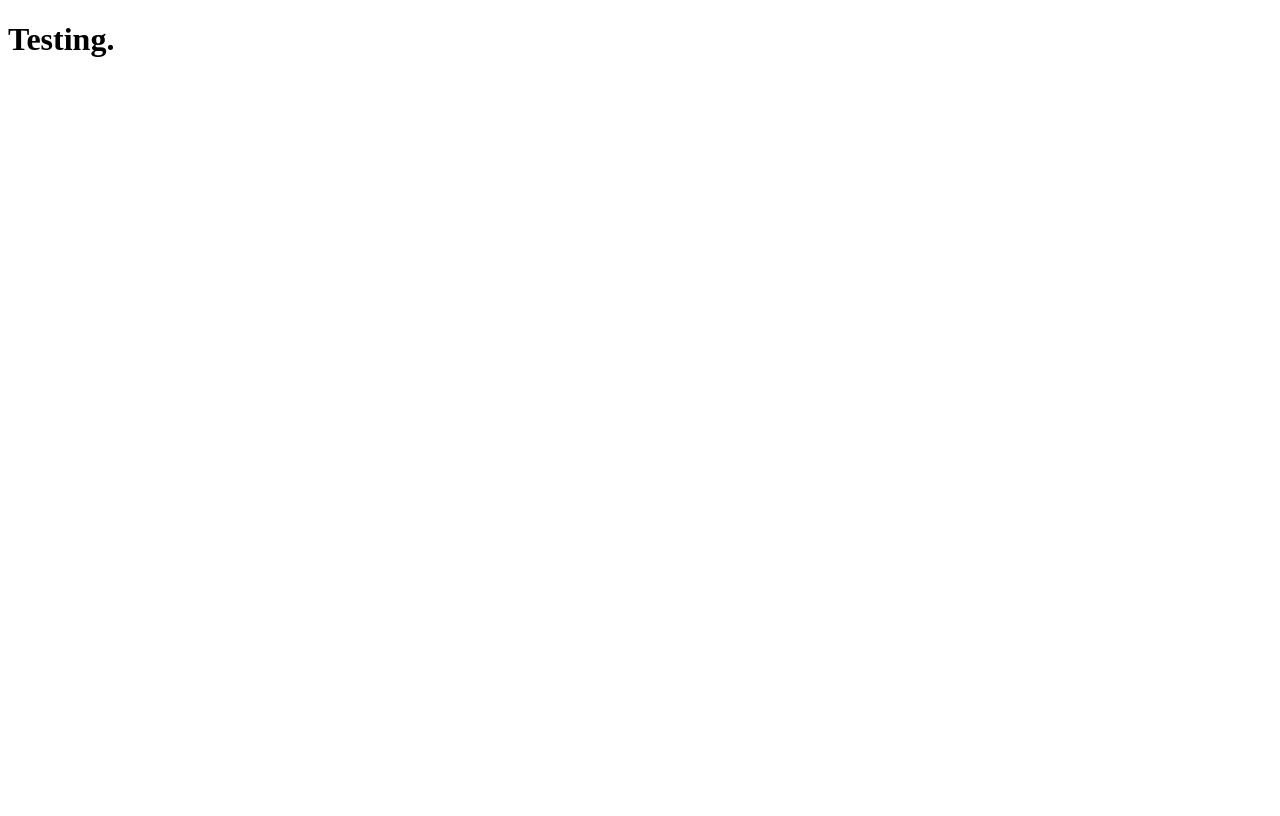
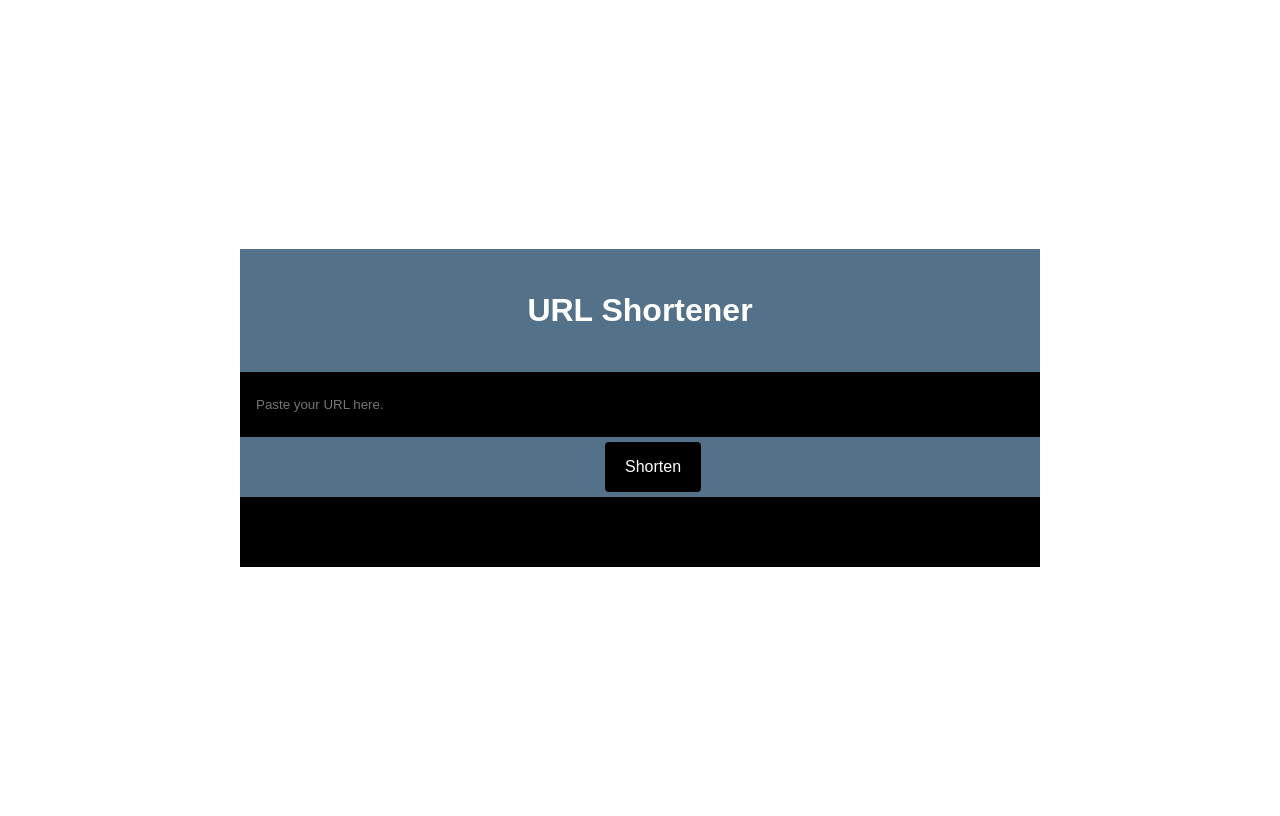
Before and after one commit to uttamshr10/url-shortener, a Django app: page / in a window 1280 px wide. Before the commit the page is almost empty. Before the commit the page ends 57 px from the top, so only its background shows below. Run offline with Django 4.2, Linux system fonts and the light colour scheme.

Commit message:
HTML and CSS done so far

```diff
--- a/template/main/index.html
+++ b/template/main/index.html
@@ -5,8 +5,81 @@
     <meta http-equiv="X-UA-Compatible" content="IE=edge">
     <meta name="viewport" content="width=device-width, initial-scale=1.0">
     <title>URL Shortener</title>
+    <style>
+    *,
+    *::before,
+    *::after {
+    box-sizing: border-box;
+    }
+
+    body,
+    #content {
+    display: flex;
+    align-items: center;
+    justify-content: center;
+    padding: 15px;
+    font-family: 'Poppins', sans-serif;
+    }
+
+    body {
+    min-height: 100vh;
+    line-height: 2.5;
+    }
+
+    .header {
+    max-width: 800px;
+    width: 100%;
+    background: #537188;
+    }
+    input,
+    button {
+    font-family: inherit;
+    line-height: inherit;
+    color: inherit;
+    border: 0;
+    padding: 1rem;
+    }
+    input {
+        box-sizing: border-box;
+        width: 100%;
+        background: black;
+        color: white;
+    }
+    .button {
+        margin-left: 45%;
+    }
+    button {
+    background-color: #000;
+    border: none;
+    color: white;
+    padding: 5px 20px;
+    margin: 5px;
+    text-align: center;
+    display: inline-block;
+    font-size: 16px;
+    cursor: pointer;
+    border-radius: 4px;
+    }
+    button:hover {
+        color: #000;
+        background: #fff;
+    }
+    #content {
+        background: #000;
+    }
+    </style>
 </head>
 <body>
-    <h1>Testing.</h1>
+    <div class="header">
+        <h1 style="text-align: center; color: #fff;">URL Shortener</h1>
+        <form id="form">
+          {% csrf_token %}
+        <input type="text" name="url" id="url" placeholder="Paste your URL here.">
+        <div class="button">
+          <button type="submit" id="short">Shorten</button>
+        </div>
+        </form>
+        <div id="content"><h2></h2></d>
+      </div>
 </body>
 </html>
```
